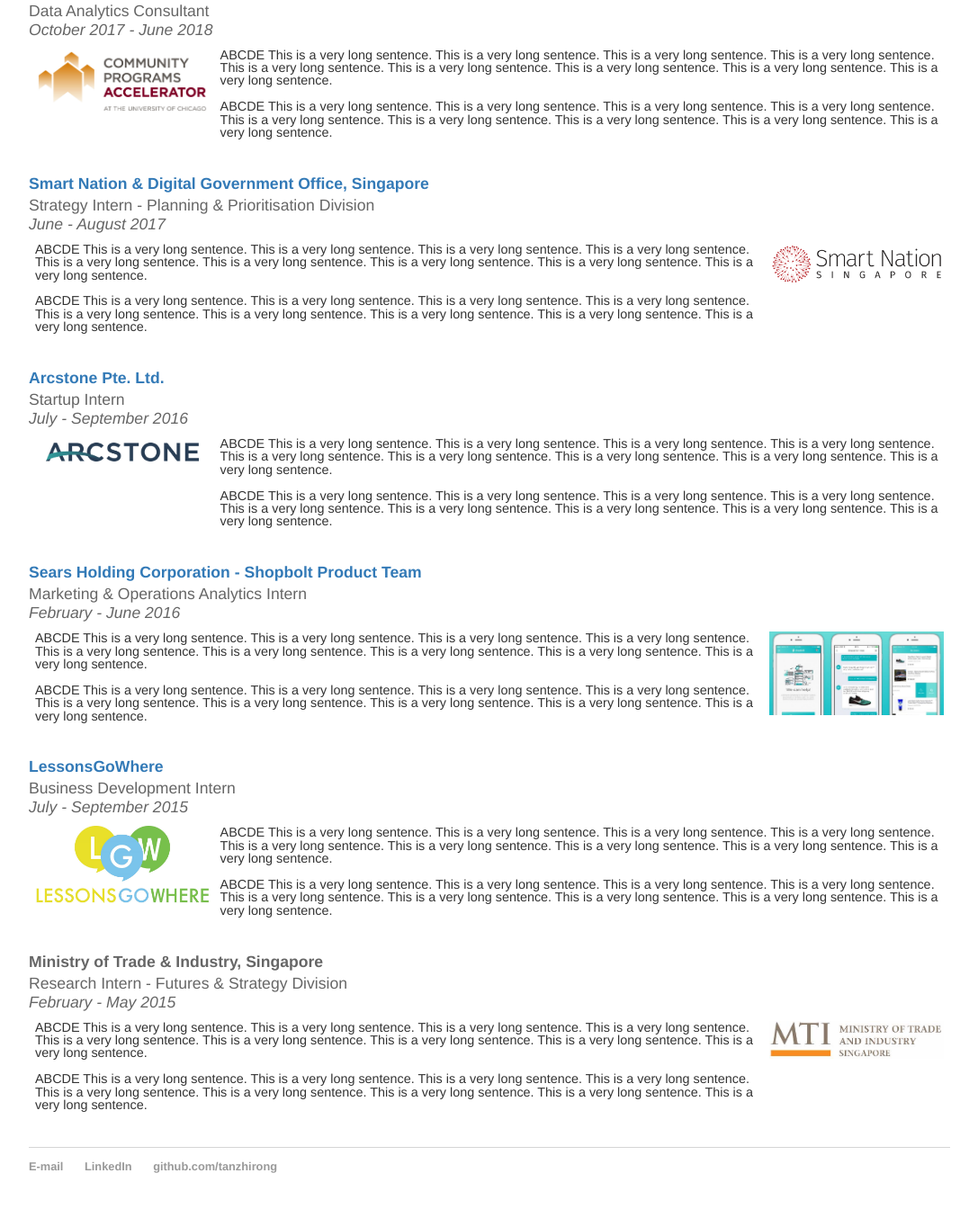
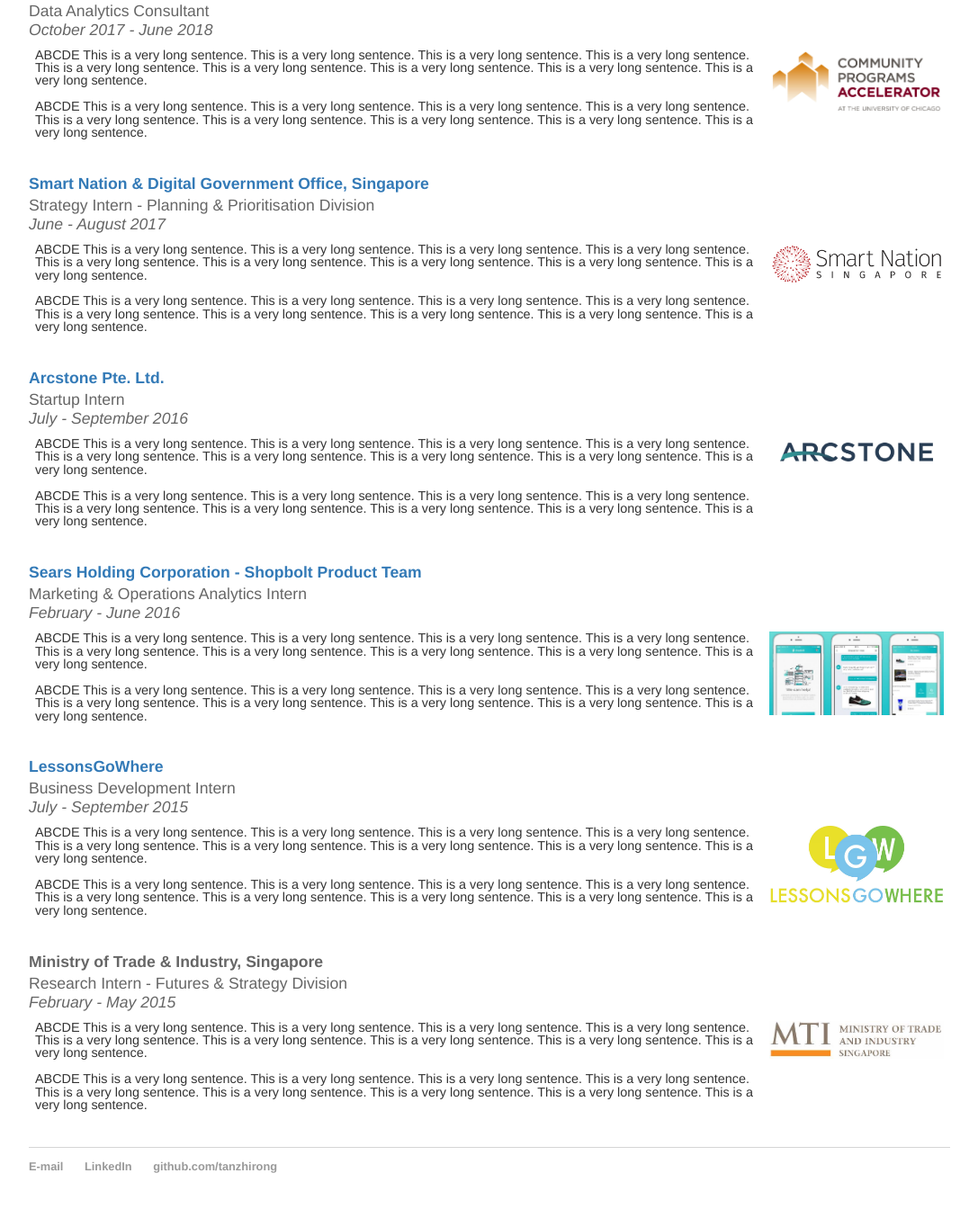
Before and after one commit to tanzhirong/tanzhirong.github.io, a Jekyll site: the page built from exp/index.html, in a window 1280 px wide. Shown: the part 499-1863 px from the top of the page at 90% size, without its empty margins (96-1183 px from the left). Built offline with Jekyll 4.4.1, drawn with Linux system fonts in a browser that asks for light colours.

Commit message:
Update index.html

```diff
--- a/exp/index.html
+++ b/exp/index.html
@@ -24,11 +24,11 @@
         <div class="project_title"><a target="_blank" href="https://communityprograms.uchicago.edu/"><b>Community Programs Accelerator @ UChicago</b></a></div>
         <div class="project_title">Data Analytics Consultant <br>
         <i>October 2017 - June 2018 </i></div>
-    <td><img position="absolute" src="cpa.logo.jpg"  margin="auto" width="100%"></td>
     <td width="80%">
       <p class="exp_description">ABCDE This is a very long sentence. This is a very long sentence. This is a very long sentence. This is a very long sentence. This is a very long sentence. This is a very long sentence. This is a very long sentence. This is a very long sentence. This is a very long sentence. </p>
       <p class="exp_description">ABCDE This is a very long sentence. This is a very long sentence. This is a very long sentence. This is a very long sentence. This is a very long sentence. This is a very long sentence. This is a very long sentence. This is a very long sentence. This is a very long sentence. </p>
         </td>
+    <td><img position="absolute" src="cpa.logo.jpg"  margin="auto" width="100%"></td>
   </tr>
 </table>
 <br>
@@ -53,11 +53,11 @@
         <div class="project_title"><a target="_blank" href="https://www.arcstone.co/"><b>Arcstone Pte. Ltd.</b></a></div>
         <div class="project_title">Startup Intern<br>
             <i>July - September 2016 </i></div>
-    <td><img position="absolute" src="arcstone.logo.png" margin="auto" width="100%" vertical-align="top"></td>
     <td width="80%">
       <p class="exp_description">ABCDE This is a very long sentence. This is a very long sentence. This is a very long sentence. This is a very long sentence. This is a very long sentence. This is a very long sentence. This is a very long sentence. This is a very long sentence. This is a very long sentence. </p>
       <p class="exp_description">ABCDE This is a very long sentence. This is a very long sentence. This is a very long sentence. This is a very long sentence. This is a very long sentence. This is a very long sentence. This is a very long sentence. This is a very long sentence. This is a very long sentence. </p>
         </td>
+    <td><img position="absolute" src="arcstone.logo.png" margin="auto" width="100%" vertical-align="top"></td>
   </tr>
 </table>
 <br>
@@ -81,11 +81,11 @@
         <div class="project_title"><a target="_blank" href="https://lessonsgowhere.com.sg/"><b>LessonsGoWhere</b></a></div>
         <div class="project_title">Business Development Intern<br>
         <i>July - September 2015</i></div>
-    <td><img position="absolute" src="lgw.logo.jpg"  margin="auto" width="100%"></td>
     <td width="80%">
       <p class="exp_description">ABCDE This is a very long sentence. This is a very long sentence. This is a very long sentence. This is a very long sentence. This is a very long sentence. This is a very long sentence. This is a very long sentence. This is a very long sentence. This is a very long sentence. </p>
       <p class="exp_description">ABCDE This is a very long sentence. This is a very long sentence. This is a very long sentence. This is a very long sentence. This is a very long sentence. This is a very long sentence. This is a very long sentence. This is a very long sentence. This is a very long sentence. </p>
         </td>
+    <td><img position="absolute" src="lgw.logo.jpg"  margin="auto" width="100%"></td>
   </tr>
 </table>
 <br>
```
